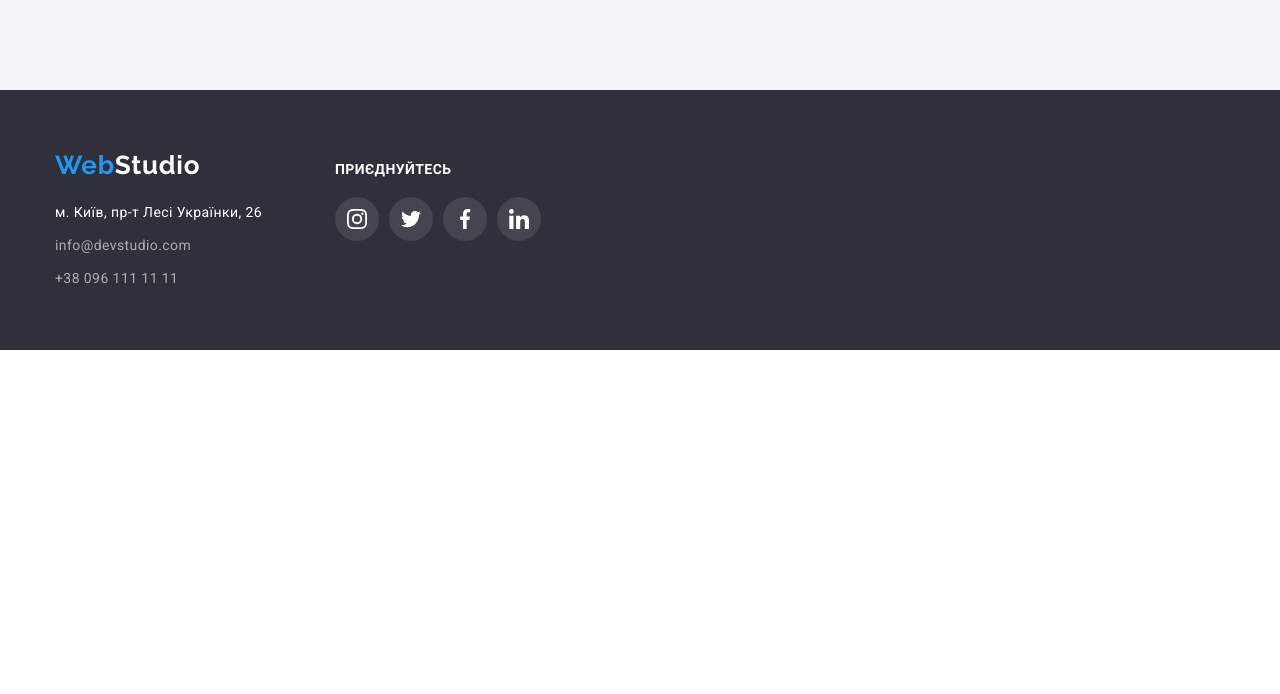
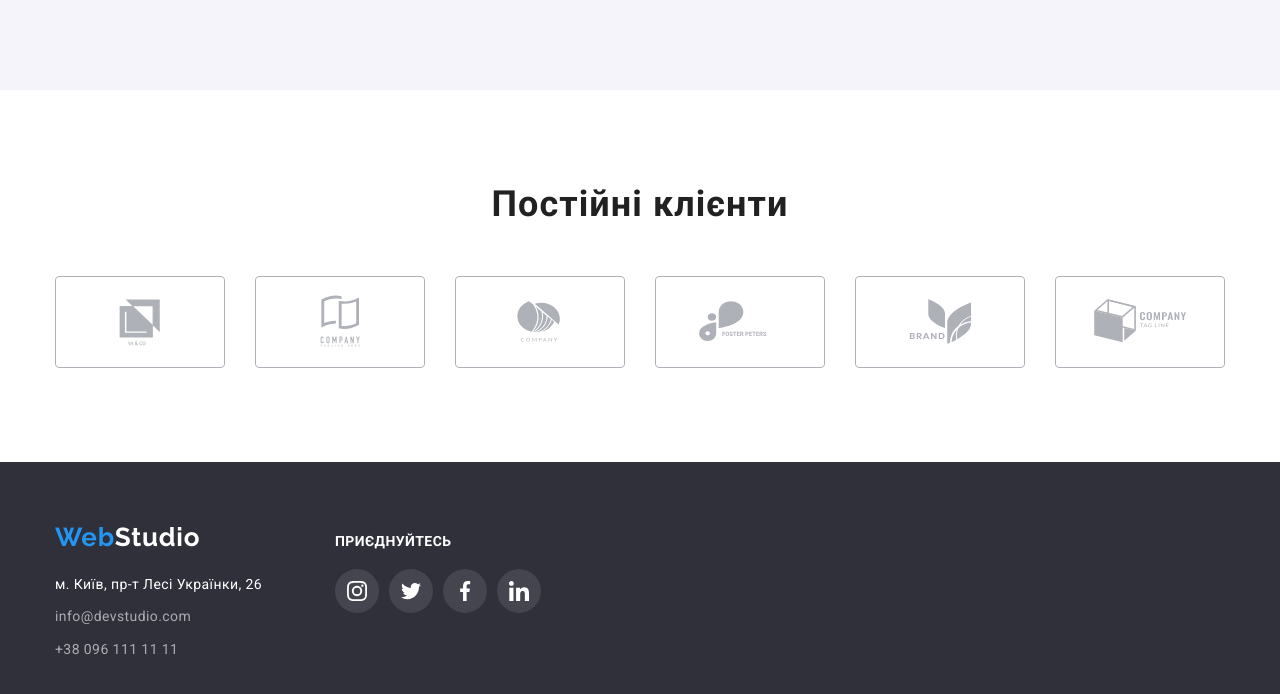
Before and after one commit to ZemMark/goit-mark-up-hw-07, a plain HTML site: page index.html in a window 1280 px wide. Shown: the part 2214-2908 px from the top of the page. Before the commit the page ends 2564 px from the top, so only its background shows below. Drawn offline with nearby package versions, Linux system fonts and the light colour scheme.

Commit message:
section slient

```diff
--- a/css/styles.css
+++ b/css/styles.css
@@ -904,3 +904,34 @@ fill="#afb1b8" style="fill:var(--color1, #afb1b8)
   width: 12px;
   height: 16px;
 }
+
+.clients{
+  display: flex;
+  justify-content: center;
+}
+
+.client{
+  display: flex;
+  justify-content: center;
+
+  width: 170px;
+  height: 92px;
+
+  fill: #AFB1B8;
+  border: 1px solid #AFB1B8;
+  border-radius: 4px;
+}
+.client:hover,
+.client:focus,
+.select:active{
+  fill:var(--accent-color);
+  border-color: var(--accent-color);
+}
+.clients>li:not(:last-child){
+  margin-right: 30px;
+}
+.client-image{
+  color: currentColor;
+  width: 170px;
+  height: 120px;
+}
--- a/index.html
+++ b/index.html
@@ -276,6 +276,59 @@
         </ul>
       </div>
     </section>
+    <section class="section">
+      <h2 class="section-title">Постійні клієнти</h2>
+      <ul class="clients list">
+
+        <li>
+          <a href="" class="client">
+            <svg class="clien-image">
+              <use href="./images/clients/symbol-defs.svg#client-1"></use>
+            </svg>
+          </a>
+        </li>
+
+        <li>
+          <a href="" class="client">
+            <svg class="clien-image">
+              <use href="./images/clients/symbol-defs.svg#client-2"></use>
+            </svg>
+          </a>
+        </li>
+
+        <li>
+          <a href="" class="client">
+            <svg class="clien-image">
+              <use href="./images/clients/symbol-defs.svg#client-3"></use>
+            </svg>
+          </a>
+        </li>
+
+        <li>
+          <a href="" class="client">
+            <svg class="clien-image">
+              <use href="./images/clients/symbol-defs.svg#client-4"></use>
+            </svg>
+          </a>
+        </li>
+
+        <li>
+          <a href="" class="client">
+            <svg class="clien-image">
+              <use href="./images/clients/symbol-defs.svg#client-5"></use>
+            </svg>
+          </a>
+        </li>
+
+        <li>
+          <a href="" class="client">
+            <svg class="clien-image">
+              <use href="./images/clients/symbol-defs.svg#client-6"></use>
+            </svg>
+          </a>
+        </li>
+      </ul>
+    </section>
   </main>
   <footer class="footer">
     <div class="container multi-block">
```
Also changed, not shown: images/clients/symbol-defs.svg (added).
